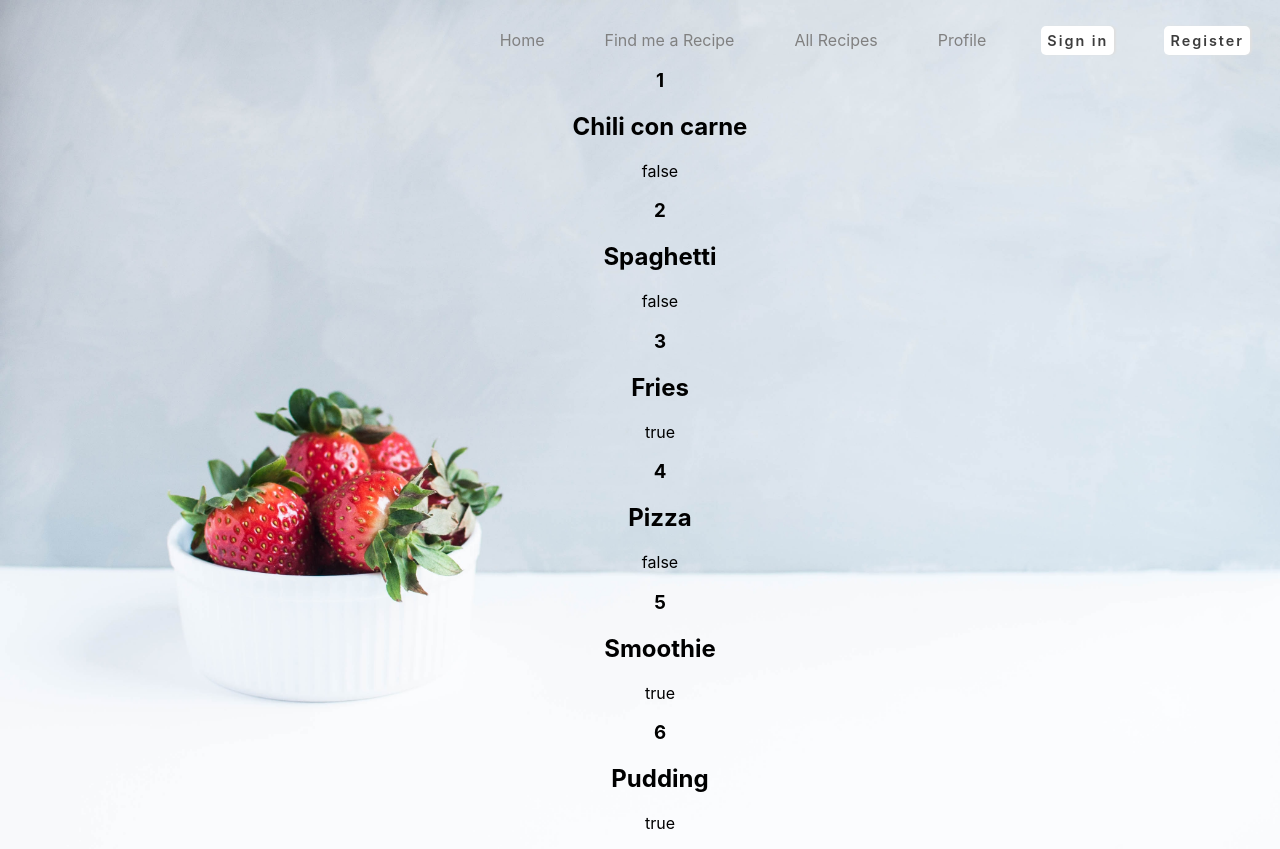
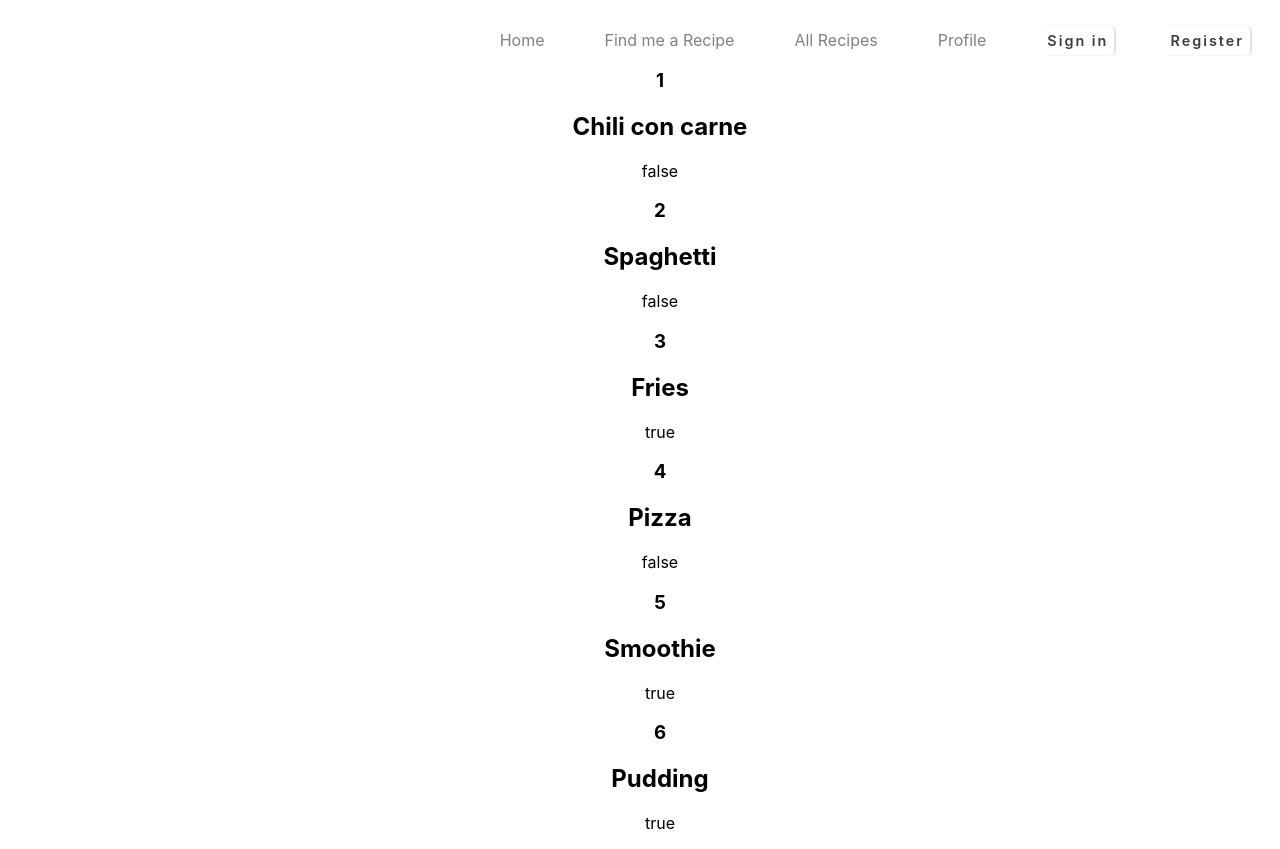
Before and after one commit to Tomdenboer/CookingBuddy, a React (Create React App) app in the folder cooking-buddy/: page /recipes in a window 1280 px wide. Built offline with nearby package versions, Linux system fonts and the light colour scheme.

Commit message:
added a way to change background per comonent without scoped css

```diff
--- a/cooking-buddy/src/Components/Pages/Home.js
+++ b/cooking-buddy/src/Components/Pages/Home.js
@@ -1,8 +1,13 @@
 import styles from './Home.module.css';
 import Button from '../Common/CustomButton';
 import apiHelper from '../../helpers/apiUtils';
+import { useEffect } from 'react';
 
 function Home() {
+    // this effect is a decent way to set background dynamicly without scoped css.
+    useEffect(() => {
+        document.body.classList.add(styles.body)
+    }, []);
     return (
         <main className={styles.main}>
             <h1 className={styles.title}>COOKING BUDDY</h1>
--- a/cooking-buddy/src/Components/Pages/Home.module.css
+++ b/cooking-buddy/src/Components/Pages/Home.module.css
@@ -1,6 +1,6 @@
 /* font color #3D3D3D */
 
-body {
+.body {
     background: url('./../../Assets/aardlingen.jpg') no-repeat center center fixed;
     background-size: cover;
 }
--- a/cooking-buddy/src/Components/Pages/Recipes.js
+++ b/cooking-buddy/src/Components/Pages/Recipes.js
@@ -1,5 +1,6 @@
 import RecipeList from '../Recipes/RecipeList';
 import styles from './Recipes.module.css';
+import { useEffect } from 'react';
 
 const recipeList = [
     {
@@ -35,6 +36,10 @@ const recipeList = [
 ]
 
 function Recipes() {
+    // this effect is a decent way to set background dynamicly without scoped css.
+    useEffect(() => {
+        document.body.classList.add(styles.body)
+    }, []);
     return (
         <main>
             <RecipeList recipes={recipeList}></RecipeList>
--- a/cooking-buddy/src/Components/Pages/Recipes.module.css
+++ b/cooking-buddy/src/Components/Pages/Recipes.module.css
@@ -1,3 +1,3 @@
-body {
-    /* background: white; */
+.body {
+    background: white;
 }
```
